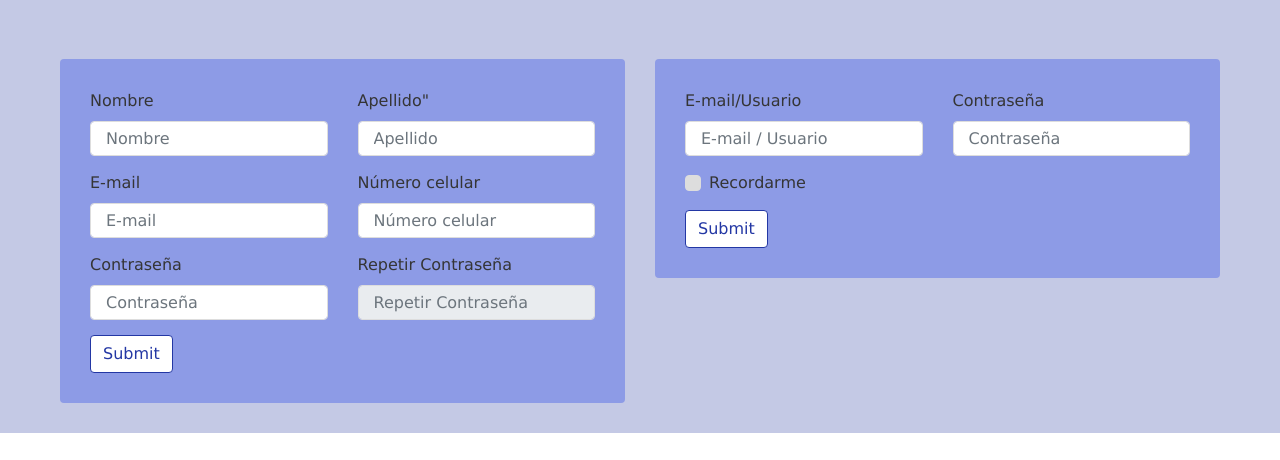
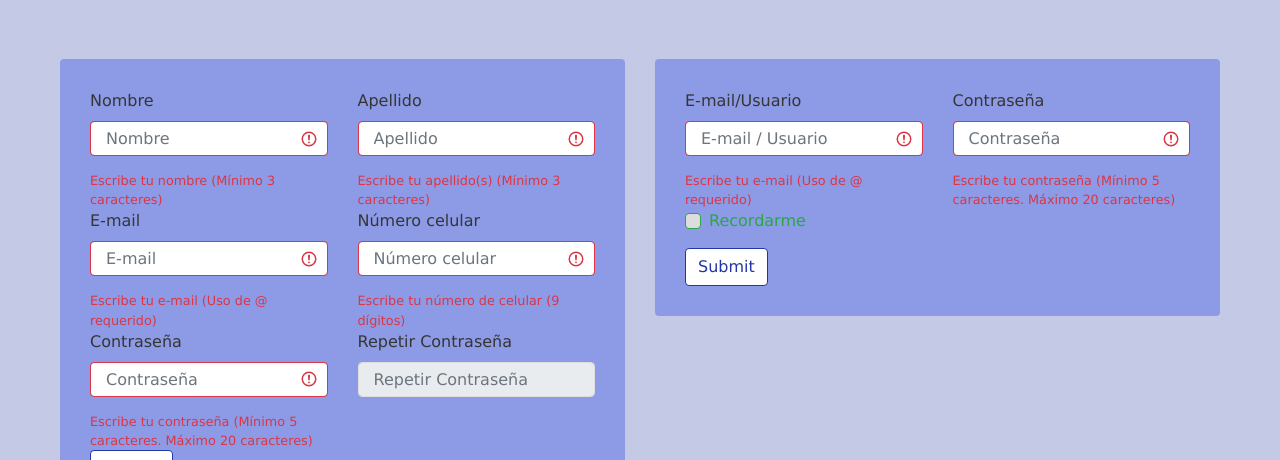
Before and after one commit to PilarAlvarado/Electronica, a plain HTML site: page login.html in a window 1280 px wide. Shown: the part 148-608 px from the top of the page. Drawn offline with nearby package versions, Linux system fonts and the light colour scheme.

Commit message:
formulario jquery 2.0

```diff
--- a/js/main.js
+++ b/js/main.js
@@ -186,7 +186,7 @@
     'use strict';
     window.addEventListener('load', function() {
         // Aqui se dice cuales son las formas a las que se les quiere agregar validacion
-        var forms = document.getElementsByClassName('needs-validation');
+        var forms = document.getElementsByClassName('was-validated');
         // Hace loop y previene envío
         var validation = Array.prototype.filter.call(forms, function(form) {
             form.addEventListener('submit', function(event) {
--- a/login.html
+++ b/login.html
@@ -124,41 +124,41 @@
             <div class="row">
                 <div class="col-lg-6">
                     <div class="register-form">
-                        <form action="" class="needs-validation" novalidate>
+                        <form action="" class="was-validated" novalidate>
                             <div class="row">
                                 <div class="col-md-6">
                                     <label>Nombre</label>
                                     <input class="form-control" type="text" name="nombre" minlength="3" required placeholder="Nombre">
                                     <div class="valid-feedback">Nombre válido</div>
-                                    <div class="invalid-feedback">Nombre inválido. Escribe tu nombre (Mínimo 3 caracteres)</div>
+                                    <div class="invalid-feedback">Escribe tu nombre (Mínimo 3 caracteres)</div>
                                 </div>
                                 <div class="col-md-6">
-                                    <label>Apellido"</label>
+                                    <label>Apellido</label>
                                     <input class="form-control" type="text" required name="apellido" minlength="3" placeholder="Apellido">
                                     <div class="valid-feedback">Apellido válido</div>
-                                    <div class="invalid-feedback">Apellido(s) inválido. Escribe tu apellido(s) (Mínimo 3 caracteres)</div>
+                                    <div class="invalid-feedback">Escribe tu apellido(s) (Mínimo 3 caracteres)</div>
                                 </div>
                                 <div class="col-md-6">
                                     <label>E-mail</label>
                                     <input class="form-control" type="email" required name="email" placeholder="E-mail">
                                     <div class="valid-feedback">E-mail válido</div>
-                                    <div class="invalid-feedback">E-mail inválido. Escribe tu e-mail (Uso de @ requerido) </div>
+                                    <div class="invalid-feedback">Escribe tu e-mail (Uso de @ requerido) </div>
                                 </div>
                                 <div class="col-md-6">
                                     <label>Número celular</label>
                                     <input class="form-control" type="text" required name="celular" minlength="9" maxlength="9" placeholder="Número celular">
                                     <div class="valid-feedback">Número válido</div>
-                                    <div class="invalid-feedback">Número inválido. Escribe tu número de celular (9 dígitos: 9xxxxxxxx) </div>
+                                    <div class="invalid-feedback">Escribe tu número de celular (9 dígitos) </div>
                                 </div>
                                 <div class="col-md-6">
                                     <label>Contraseña</label>
-                                    <input class="form-control" type="text" id="contra" required name="contra" minlength="5" maxlength="20" placeholder="Contraseña">
+                                    <input class="form-control" type="password" id="contra" required name="contra" minlength="5" maxlength="20" placeholder="Contraseña">
                                     <div class="valid-feedback">Contraseña válida</div>
-                                    <div class="invalid-feedback">Contraseña inválida. Escribe tu contraseña (Mínimo 5 caracteres. Máximo 20 caracteres) </div>
+                                    <div class="invalid-feedback">Escribe tu contraseña (Mínimo 5 caracteres. Máximo 20 caracteres) </div>
                                 </div>
                                 <div class="col-md-6">
                                     <label>Repetir Contraseña</label>
-                                    <input class="form-control" type="text" id="confcontra" required name="contracheck" maxlength="20" disabled placeholder="Repetir Contraseña">
+                                    <input class="form-control" type="password" id="confcontra" required name="contracheck" maxlength="20" disabled placeholder="Repetir Contraseña">
                                     <div class="valid-feedback">Contraseñas coinciden</div>
                                     <div class="invalid-feedback">Contraseñas no coinciden </div>
                                 </div>
@@ -171,19 +171,19 @@
                 </div>
                 <div class="col-lg-6">
                     <div class="login-form">
-                        <form action="" class="needs-validation" novalidate>
+                        <form action="" class="was-validated" novalidate>
                             <div class="row">
                                 <div class="col-md-6">
                                     <label>E-mail/Usuario</label>
                                     <input class="form-control" name="email" type="email" required placeholder="E-mail / Usuario">
                                     <div class="valid-feedback">E-mail válido.</div>
-                                    <div class="invalid-feedback">E-mail inválido. Escribe tu e-mail (Uso de @ requerido)</div>
+                                    <div class="invalid-feedback">Escribe tu e-mail (Uso de @ requerido)</div>
                                 </div>
                                 <div class="col-md-6">
                                     <label>Contraseña</label>
-                                    <input class="form-control" name="contra" type="text" minlength="5" maxlength="20" required placeholder="Contraseña">
+                                    <input class="form-control" name="contra" type="password" minlength="5" maxlength="20" required placeholder="Contraseña">
                                     <div class="valid-feedback">Contraseña válida</div>
-                                    <div class="invalid-feedback">Contraseña inválida. Escribe tu contraseña (Mínimo 5 caracteres. Máximo 20 caracteres) </div>
+                                    <div class="invalid-feedback">Escribe tu contraseña (Mínimo 5 caracteres. Máximo 20 caracteres) </div>
                                 </div>
                                 <div class="col-md-12">
                                     <div class="custom-control custom-checkbox">
```
Also changed, not shown: contact.html (+8 -3 lines).
